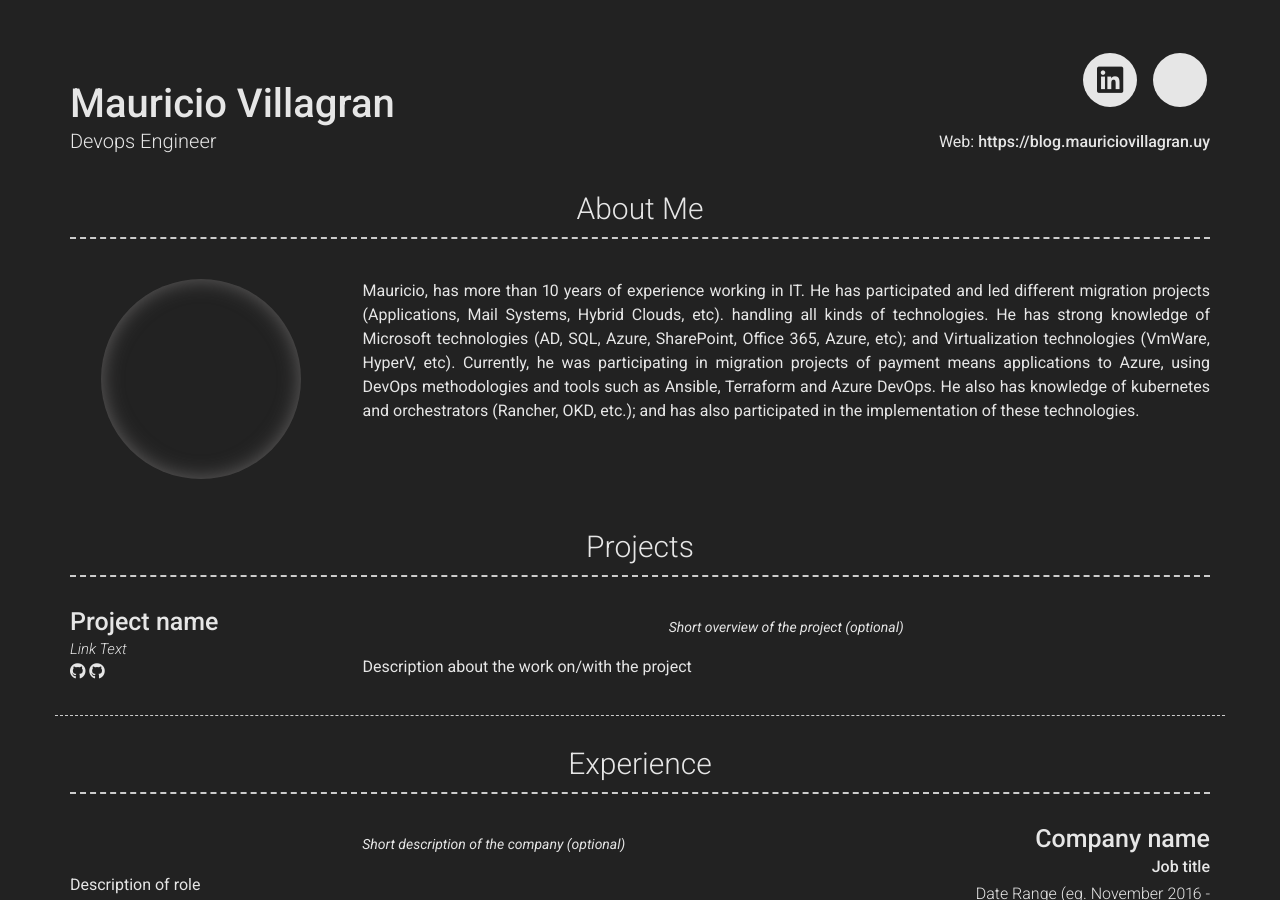
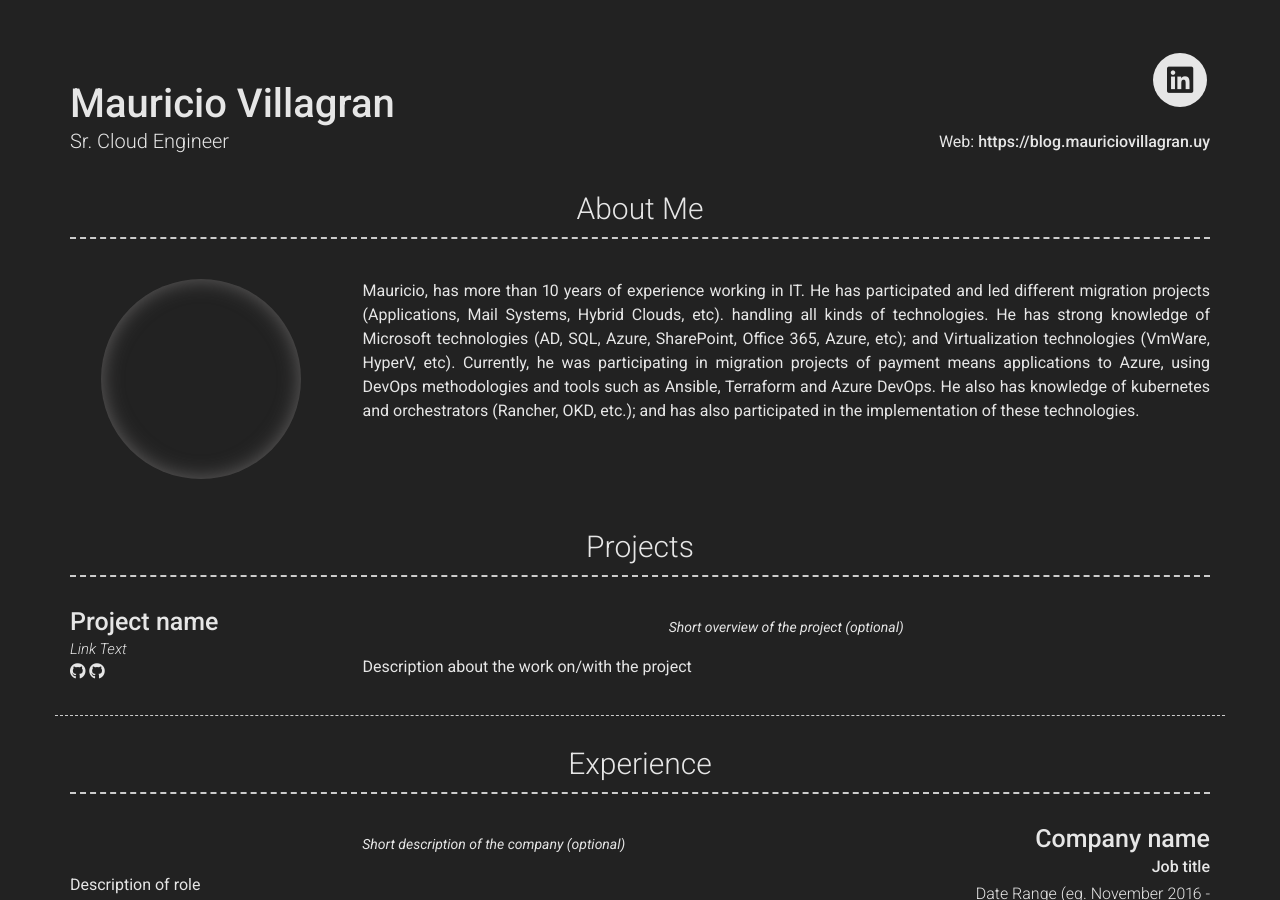
Before and after one commit to maurivg28/cv, a Jekyll site: the page built from index.md, in a window 1280 px wide and 900 px high. Built offline with Jekyll 4.4.1, drawn with Linux system fonts in a browser that asks for light colours; nearby versions of some CDN libraries.

Commit message:
Update _config.yml

```diff
--- a/_config.yml
+++ b/_config.yml
@@ -7,7 +7,7 @@ version: 2
 
 # Personal info
 name: Mauricio Villagran
-title: Devops Engineer
+title: Sr. Cloud Engineer
 # email: Your email (optional)
 # email_title: Email (Email title override)
 # phone: Your phone number (optional)
@@ -22,10 +22,10 @@ darkmode: true
 linkedin_username: https://uy.linkedin.com/in/mauricio-villagr%C3%A1n-garc%C3%ADa-43a54b25
 
 # Additional icon links
-additional_links:
-- title: Link name
-  icon: Font Awesome brand icon name (eg. fab fa-twitter) (https://fontawesome.com/icons?d=gallery&s=brands&m=free)
-  url: Link url (eg. https://google.com)
+# additional_links:
+# - title: Link name
+#   icon: Font Awesome brand icon name (eg. fab fa-twitter) (https://fontawesome.com/icons?d=gallery&s=brands&m=free)
+#   url: Link url (eg. https://google.com)
 # - title: another link
 #   icon: font awesome brand icon name (eg. fab fa-twitter) (https://fontawesome.com/icons?d=gallery&s=brands&m=free)
 #   url: Link url (eg. https://google.com)
```
